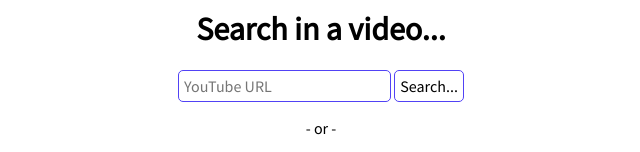
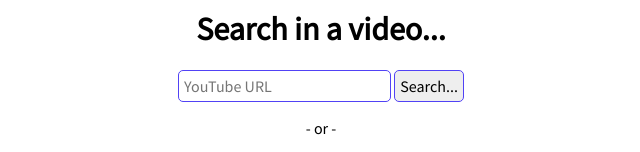
Before and after one commit to Tookmund/ctrl-film, a plain HTML site: page frontend/index.html in a window 1280 px wide. In both pictures the pointer is over the button 748 px from the left and 277 px from the top of the page. Shown: the part 191-343 px from the top of the page, without its empty margins (319-959 px from the left). Drawn offline with nearby package versions, Linux system fonts and the light colour scheme.

Commit message:
Add Background To Buttons On Hover

```diff
--- a/frontend/style.css
+++ b/frontend/style.css
@@ -25,6 +25,10 @@ input, button {
 	padding: 5px;
 }
 
+button:hover {
+	background-color: #EEEEEE;
+}
+
 #controls {
 	display: flex;
 	position: fixed;
```
